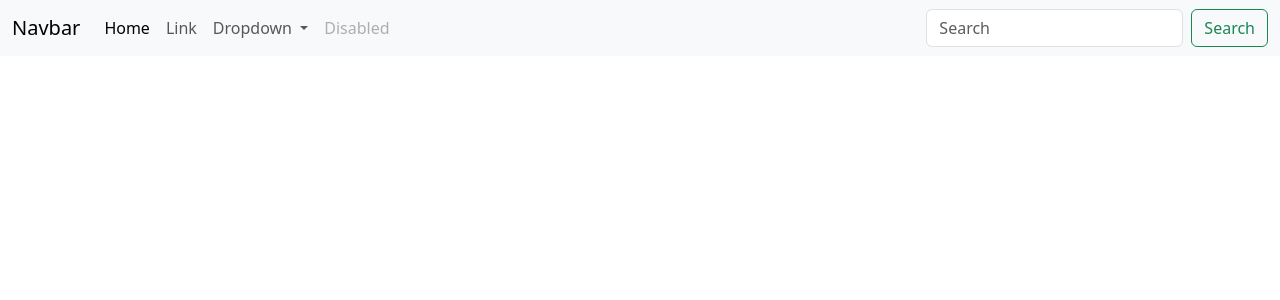
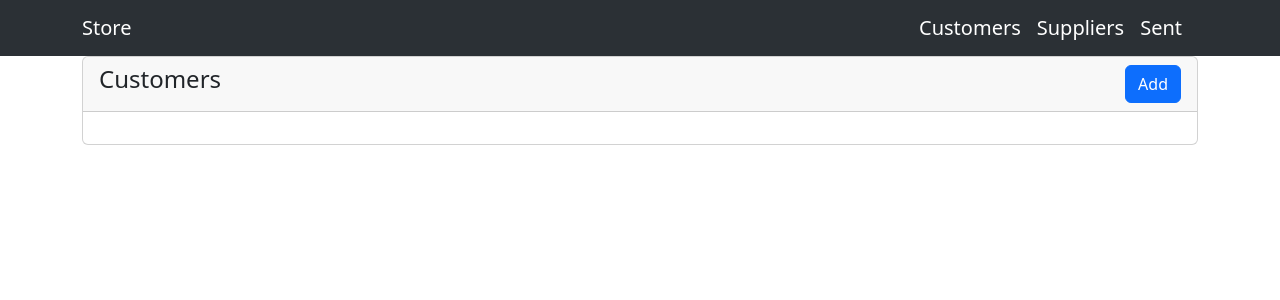
Before and after one commit to LNorza/pw10112241, a Vue app in the folder proyecto/frontend/tienda/: page /Customers in a window 1280 px wide. Shown: the top 300 px of the page. Built offline with nearby package versions, Linux system fonts and the light colour scheme.

Commit message:
Create CustomerView

```diff
--- a/proyecto/frontend/tienda/src/router/index.js
+++ b/proyecto/frontend/tienda/src/router/index.js
@@ -1,5 +1,6 @@
 import { createRouter, createWebHistory } from 'vue-router'
 import HomeView from '../views/HomeView.vue'
+import ClientsView from '@/views/ClientsView.vue'
 
 const router = createRouter({
   history: createWebHistory(import.meta.env.BASE_URL),
@@ -16,6 +17,12 @@ const router = createRouter({
       // this generates a separate chunk (About.[hash].js) for this route
       // which is lazy-loaded when the route is visited.
       component: () => import('../views/AboutView.vue')
+    },
+    {
+        path: '/Customers',
+        name: 'Customers',
+        component: ClientsView
+
     }
   ]
 })
--- /dev/null
+++ b/proyecto/frontend/tienda/src/views/ClientsView.vue
@@ -0,0 +1,17 @@
+<template>
+    <div class="container">
+        <div class="card">
+            <div class="card-header">
+                <h4>Customers
+                    <RouterLink to="/clients/new" class="btn btn-primary float-end">
+                        Add
+                    </RouterLink>
+                </h4>
+            </div>
+
+            <div class="card-body">
+
+            </div>
+        </div>
+    </div>
+</template>
--- a/proyecto/frontend/tienda/src/views/MenuView.vue
+++ b/proyecto/frontend/tienda/src/views/MenuView.vue
@@ -1,42 +1,25 @@
+<script>
+import { RouterLink } from 'vue-router'
+
+</script>
+
 <template>
-    <nav class="navbar navbar-expand-lg bg-body-tertiary">
-        <div class="container-fluid">
-            <a class="navbar-brand" href="#">Navbar</a>
+    <nav class="navbar navbar-expand-lg bg-body-tertiary" data-bs-theme="dark">
+        <div class="container">
+            <a class="navbar-brand" href="#">Store</a>
             <button class="navbar-toggler" type="button" data-bs-toggle="collapse"
                 data-bs-target="#navbarSupportedContent" aria-controls="navbarSupportedContent" aria-expanded="false"
                 aria-label="Toggle navigation">
                 <span class="navbar-toggler-icon"></span>
             </button>
             <div class="collapse navbar-collapse" id="navbarSupportedContent">
-                <ul class="navbar-nav me-auto mb-2 mb-lg-0">
+                <ul class="navbar-nav ms-auto mb-2 mb-lg-0">
                     <li class="nav-item">
-                        <a class="nav-link active" aria-current="page" href="#">Home</a>
-                    </li>
-                    <li class="nav-item">
-                        <a class="nav-link" href="#">Link</a>
-                    </li>
-                    <li class="nav-item dropdown">
-                        <a class="nav-link dropdown-toggle" href="#" role="button" data-bs-toggle="dropdown"
-                            aria-expanded="false">
-                            Dropdown
-                        </a>
-                        <ul class="dropdown-menu">
-                            <li><a class="dropdown-item" href="#">Action</a></li>
-                            <li><a class="dropdown-item" href="#">Another action</a></li>
-                            <li>
-                                <hr class="dropdown-divider">
-                            </li>
-                            <li><a class="dropdown-item" href="#">Something else here</a></li>
-                        </ul>
-                    </li>
-                    <li class="nav-item">
-                        <a class="nav-link disabled" aria-disabled="true">Disabled</a>
+                        <RouterLink class="navbar-brand" to="/Customers">Customers</RouterLink>
+                        <RouterLink class="navbar-brand" to="/suppliers">Suppliers</RouterLink>
+                        <RouterLink class="navbar-brand" to="/sent">Sent</RouterLink>
                     </li>
                 </ul>
-                <form class="d-flex" role="search">
-                    <input class="form-control me-2" type="search" placeholder="Search" aria-label="Search">
-                    <button class="btn btn-outline-success" type="submit">Search</button>
-                </form>
             </div>
         </div>
     </nav>
```
Also changed, not shown: proyecto/frontend/tienda/src/App.vue (+5 -6 lines).
